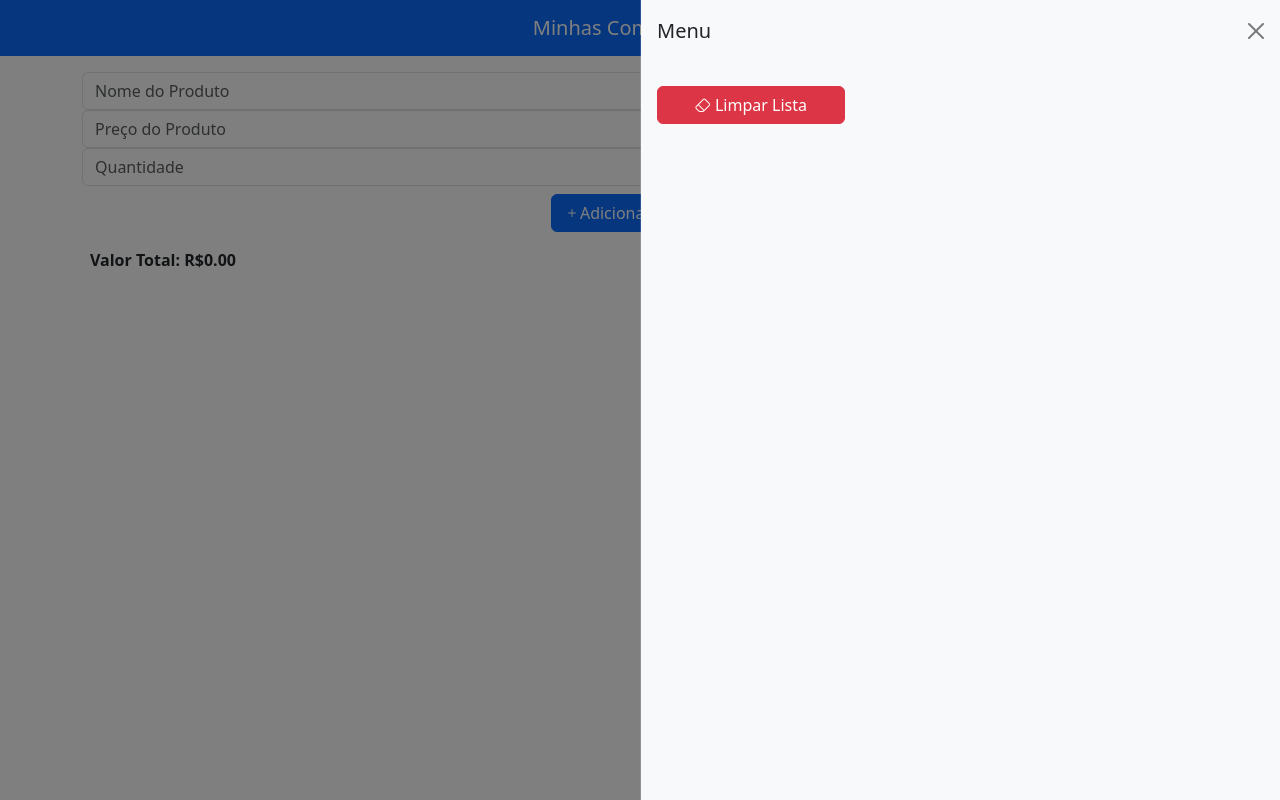
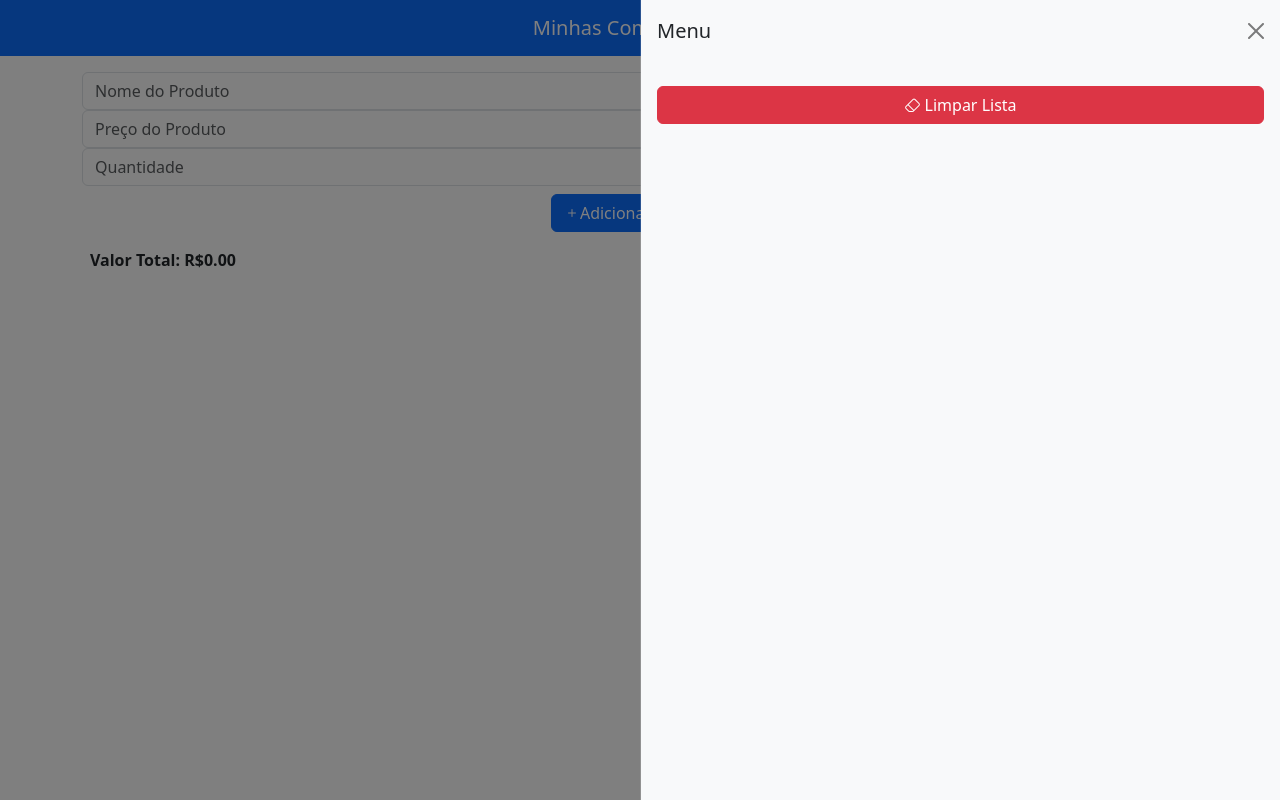
Before and after one commit to Deyvesson/Minhas-Compras, a plain HTML site: page index.html in a window 1280 px wide. Both pictures are taken after a click on the button 1239 px from the left and 28 px from the top of the page. Drawn offline with nearby package versions, Linux system fonts and the light colour scheme.

Commit message:
Update Menu

```diff
--- a/index.html
+++ b/index.html
@@ -26,8 +26,7 @@
             style="filter: invert(0);"></button>
         </div>
         <div class="offcanvas-body">
-          <button type="button" class="btn btn-danger mt-2" style="--bs-btn-padding-x: 2.3rem;" data-bs-toggle="modal"
-            data-bs-target="#clearList">
+          <button type="button" class="btn btn-danger mt-2 w-100" data-bs-toggle="modal" data-bs-target="#clearList">
             <i class="bi bi-eraser"></i> Limpar Lista</button>
         </div>
       </div>
```
